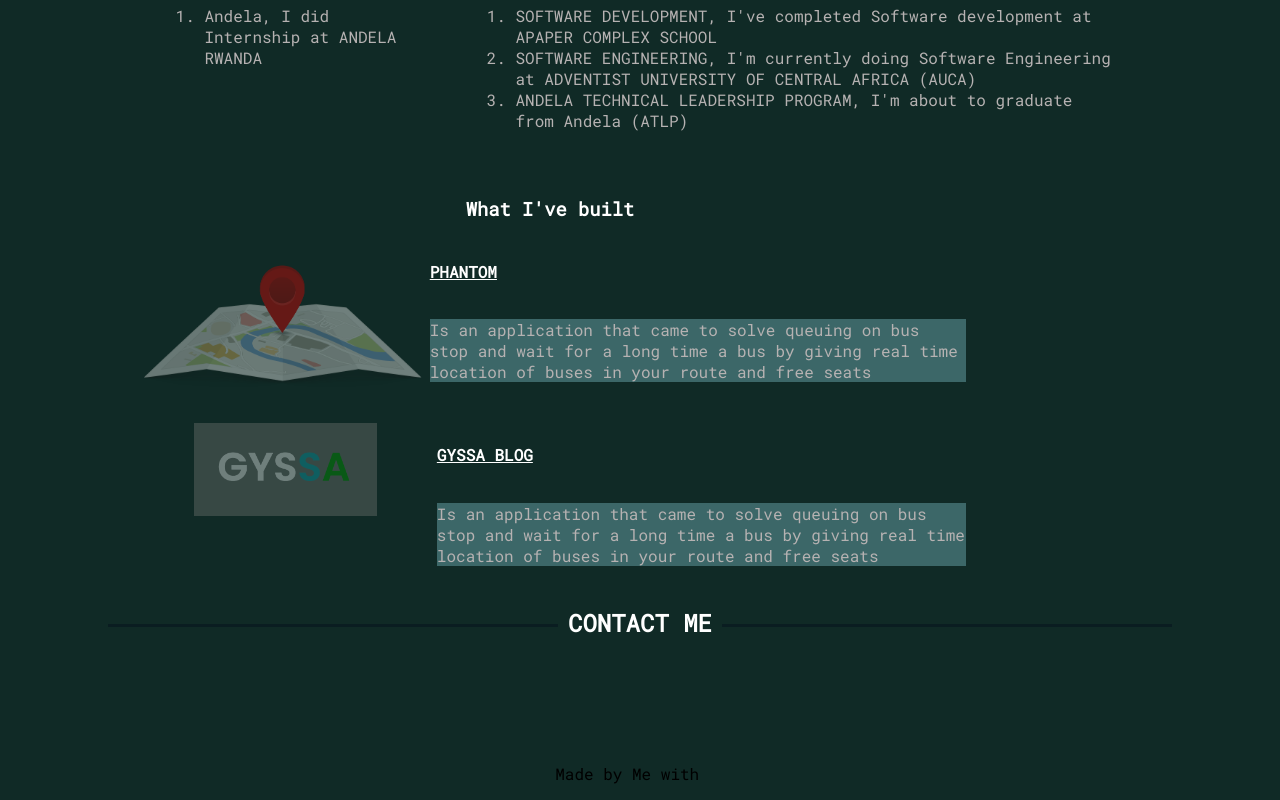
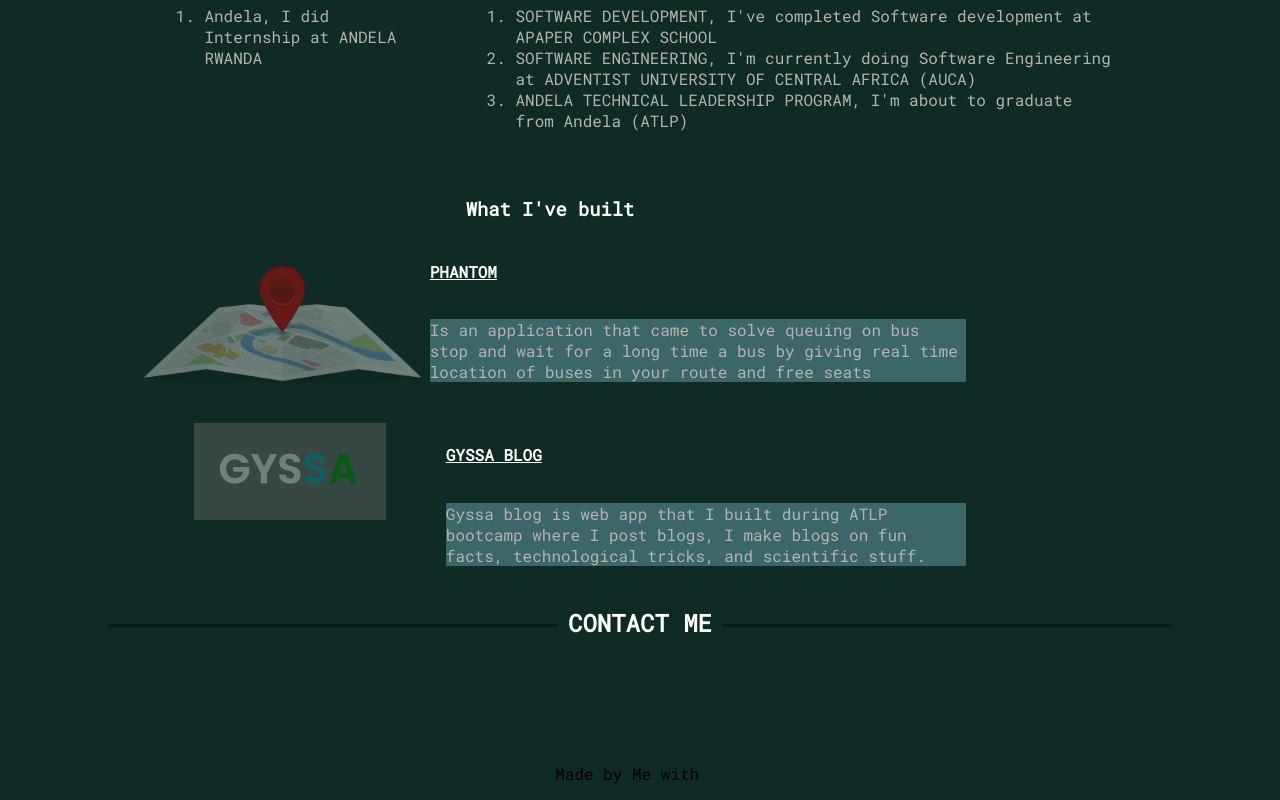
Before and after one commit to gyssa-prince/Portifolio, a React (Create React App) app: page / in a window 1280 px wide. Shown: the part 975-1775 px from the top of the page. Built offline with nearby package versions, Linux system fonts and the light colour scheme; some icons are missing.

Commit message:
change about my projects

```diff
--- a/src/components/projects/project.js
+++ b/src/components/projects/project.js
@@ -71,7 +71,7 @@
              </a>
             </div>
              <p>
-             Is an application that came to solve queuing on bus stop and wait for a long time a bus by giving real time location of buses in your route and free seats
+             Gyssa blog is web app that I built during ATLP bootcamp where I post blogs, I make blogs on fun facts, technological tricks, and scientific stuff.
              </p>
          </div>
      </div>
```
Also changed, not shown: 2 other files (tests, documents, lock files or other folders).
